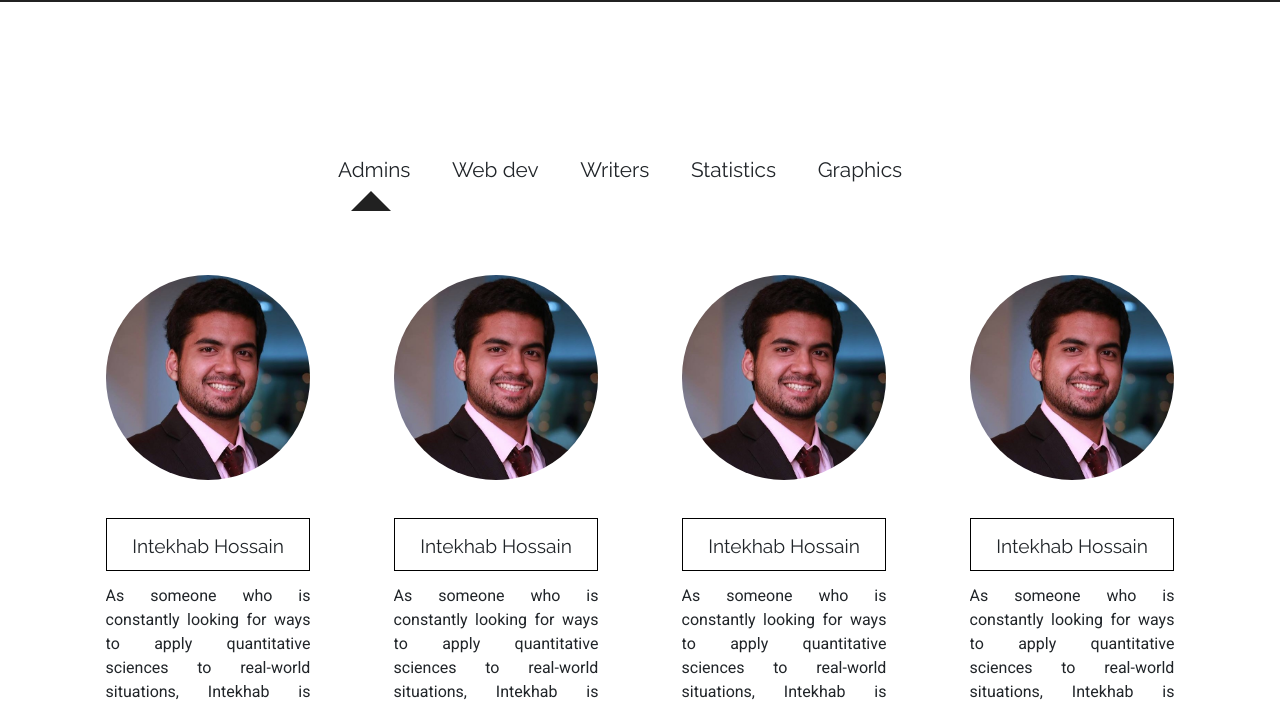
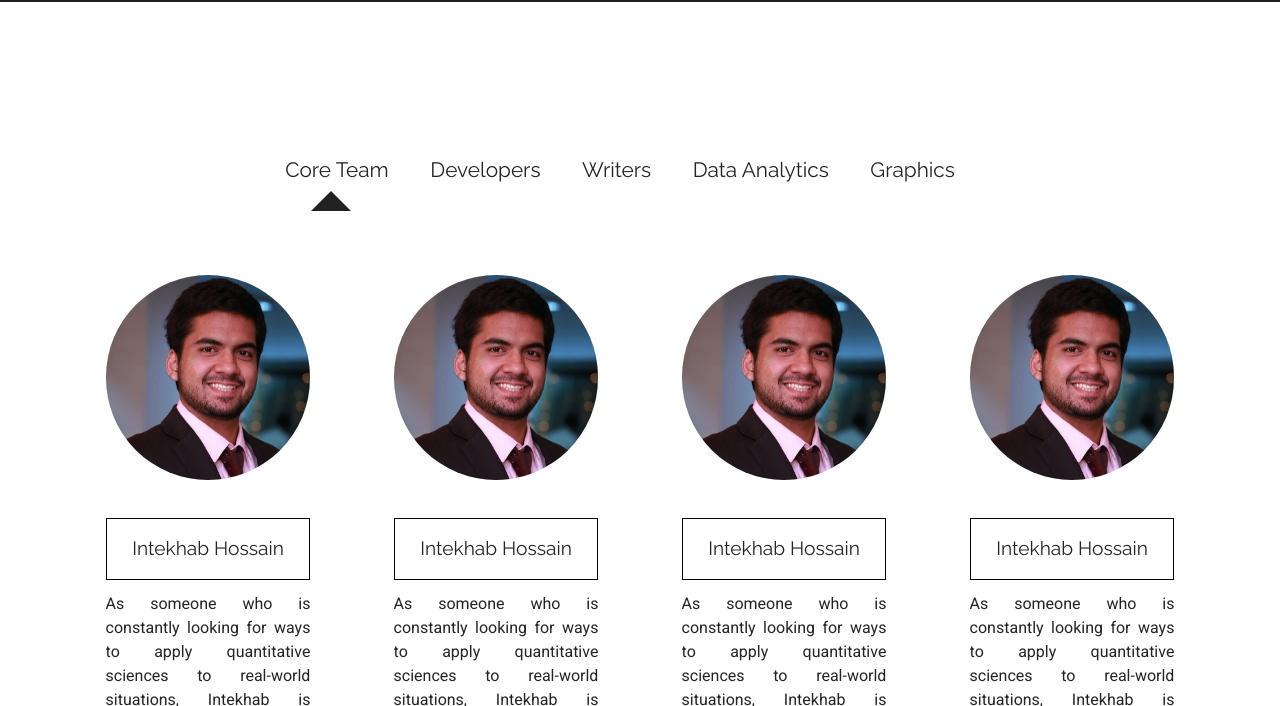
Before and after one commit to TheRSquaredProject/official-website, a plain HTML site: page front-end-master/about_us/about.html in a window 1280 px wide. Shown: the part 94-800 px from the top of the page. Drawn offline with Linux system fonts and the light colour scheme; files that its build step writes are made by us from their sources; a web font is replaced by a local one.

Commit message:
tweaked footer and about us styles

```diff
--- a/front-end-master/about_us/about.css
+++ b/front-end-master/about_us/about.css
@@ -139,6 +139,7 @@ a, a:hover{
 	justify-content: space-around;
 	align-items: flex-start;
 	position: relative;
+
 }
 .person{
 	cursor: default;
@@ -150,6 +151,7 @@ a, a:hover{
 	position: relative;
 	padding: .3vw 1vw .3vw;
 	transition: .2s;
+	cursor: pointer;
 }
 .person:hover{
 	background: rgba(21,21,21,.1);
@@ -166,27 +168,25 @@ a, a:hover{
 	justify-content: flex-start;
 	flex-direction: column;
 	overflow: hidden;
-	/border: 1px solid green;
 }
 .person .name{
 	border: 1px solid black;
 	font-family: raleway;
-	padding-top: 1vw;
-	padding-bottom: .5em;
+	padding-top: 1.2vw;
+    padding-bottom: .8em;
 	font-size: 1.5vw;
 	display: flex;
 	width: 100%;
 	justify-content: center;
-	/border: 1px solid black;
+    align-items: center;
+
 }
 .person .bio{
 	margin-top: 1vw;
 	width: 100%;
-	/border: 1px solid black;
 	flex-grow: 1;
 }
 .person .bio p{
-	/border: 1px solid black;
 	text-align: justify;
 	word-break: normal;
 }
@@ -232,7 +232,6 @@ a, a:hover{
 	flex-direction: column;
 	top: 12%;
 	position: relative;
-	/align-self: center;
 	height: 83%;
 	width: 82%;
 	background: #F5F5F5;
@@ -248,7 +247,6 @@ a, a:hover{
 	}
 	100%{
 		opacity: 0;
-		/display: none;
 	}
 }
 .pop-up-hidden{
@@ -261,7 +259,6 @@ a, a:hover{
 .pop-up .profile-data{
 	height: 20vh;
 	display: flex;
-	/justify-content: space-around;
 }
 .profile-data > img{
 	box-shadow: .2vw .2vw .7vw #212121;
--- a/front-end-master/about_us/about.html
+++ b/front-end-master/about_us/about.html
@@ -97,10 +97,10 @@
 	<div class="team-container">
 
 		<div class="div-selector-container div1">
-			<span class="div-name">Admins</span>
-			<span class="div-name">Web dev</span>
+			<span class="div-name">Core Team</span>
+			<span class="div-name">Developers</span>
 			<span class="div-name">Writers</span>
-			<span class="div-name">Statistics</span>
+			<span class="div-name">Data Analytics</span>
 			<span class="div-name">Graphics</span>
 		</div>
 
@@ -113,9 +113,7 @@
 							<img src="./members/intekhab_hossain.jpg" alt="">
 						</div>
 						<div class="content">
-							<div class="name">
-								<span>Intekhab Hossain</span>
-							</div>
+							<div class="name">Intekhab Hossain</div>
 							<div class="bio">
 								<p>As someone who is constantly looking for ways to apply quantitative sciences to real-world situations, Intekhab is
 									heavily interested in leveraging statistics to create social benefit in Bangladesh.
--- a/front-end-master/common_files/css/footer.css
+++ b/front-end-master/common_files/css/footer.css
@@ -2,5 +2,5 @@
 	width: 100%;
 	background: #212121;
 	color: aliceblue;
-	height: 20vw;
+	height: 15vw;
 }
```
Also changed, not shown: front-end-master/landing_page/index.html (+1 -1 lines).
